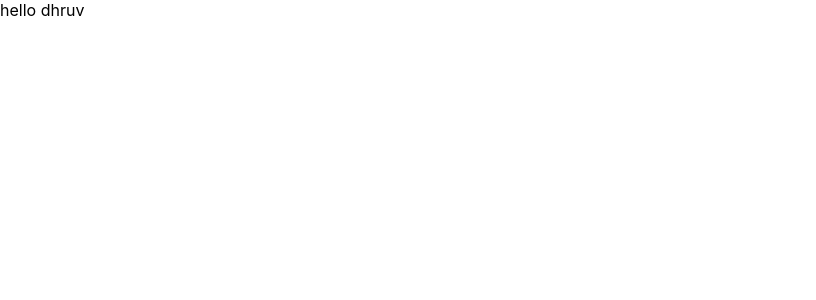
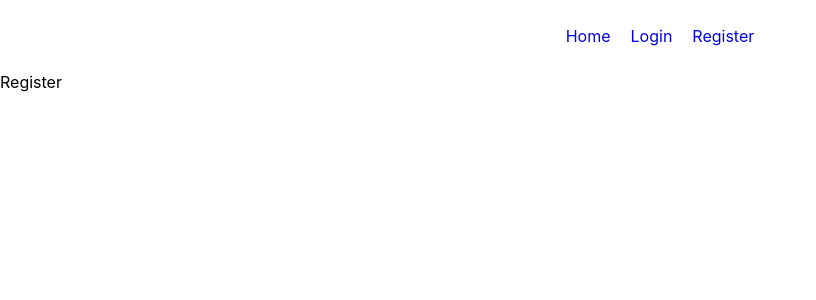
Before and after one commit to dhruvsakariya/social-media-client, a React (Create React App) app: page /register in a window 1280 px wide. Shown: the top 300 px of the page, without its empty margins (0-816 px from the left). Built offline with nearby package versions, Linux system fonts and the light colour scheme.

Commit message:
add custom nav bar and fix semantic-ui bug

```diff
--- a/package.json
+++ b/package.json
@@ -10,7 +10,10 @@
     "graphql": "^16.2.0",
     "react": "^17.0.2",
     "react-dom": "^17.0.2",
+    "react-router-dom": "^5.1.2",
     "react-scripts": "5.0.0",
+    "semantic-ui-css": "^2.4.1",
+    "semantic-ui-react": "^0.88.1",
     "web-vitals": "^2.1.3"
   },
   "scripts": {
--- /dev/null
+++ b/src/App.css
@@ -0,0 +1,15 @@
+.nav-items {
+  display: flex;
+  justify-content: center;
+  align-items: center;
+}
+.nav-item {
+  list-style-type: none;
+  padding: 10px;
+}
+.link {
+  text-decoration: none;
+}
+.link:active {
+  color: black;
+}
--- a/src/App.js
+++ b/src/App.js
@@ -1,5 +1,47 @@
-function App() {
-  return <div>hello dhruv</div>;
+import { BrowserRouter as Router, Switch, Route, Link } from "react-router-dom";
+
+import Home from "./components/pages/Home";
+import Login from "./components/pages/Login";
+import Register from "./components/pages/Register";
+// import MenuBar from "./components/MenuBar";
+// import 'semantic-ui-css/semantic.min.css'
+import "./App.css";
+export default function App() {
+  return (
+    <Router>
+      {/* <MenuBar /> */}
+      <div>
+        <nav>
+          <ul className="nav-items">
+            <li className="nav-item">
+              <Link className="link" to="/">
+                Home
+              </Link>
+            </li>
+            <li className="nav-item">
+              <Link className="link" to="/login">
+                Login
+              </Link>
+            </li>
+            <li className="nav-item">
+              <Link className="link" to="/register">
+                Register
+              </Link>
+            </li>
+          </ul>
+        </nav>
+        <Switch>
+          <Route path="/login">
+            <Login />
+          </Route>
+          <Route path="/register">
+            <Register />
+          </Route>
+          <Route path="/">
+            <Home />
+          </Route>
+        </Switch>
+      </div>
+    </Router>
+  );
 }
-
-export default App;
--- /dev/null
+++ b/src/components/MenuBar.js
@@ -0,0 +1,30 @@
+import React, { useState } from "react";
+import { Menu } from "semantic-ui-react";
+
+export default function MenuBar() {
+  const [activeItem, setActiveItem] = useState();
+
+  const handleItemClick = (_, { name }) => setActiveItem(name);
+
+  return (
+    <Menu pointing secondary>
+      <Menu.Item
+        name="home"
+        active={activeItem === "home"}
+        onClick={handleItemClick}
+      />
+      <Menu.Menu position="right">
+        <Menu.Item
+          name="login"
+          active={activeItem === "login"}
+          onClick={handleItemClick}
+        />
+        <Menu.Item
+          name="register"
+          active={activeItem === "register"}
+          onClick={handleItemClick}
+        />
+      </Menu.Menu>
+    </Menu>
+  );
+}
--- /dev/null
+++ b/src/components/pages/Home.js
@@ -0,0 +1,7 @@
+import React from "react";
+
+const Home = () => {
+  return <div>home</div>;
+};
+
+export default Home;
--- /dev/null
+++ b/src/components/pages/Login.js
@@ -0,0 +1,7 @@
+import React from "react";
+
+const Login = () => {
+  return <div>Login</div>;
+};
+
+export default Login;
--- /dev/null
+++ b/src/components/pages/Register.js
@@ -0,0 +1,7 @@
+import React from "react";
+
+const Register = () => {
+  return <div>Register</div>;
+};
+
+export default Register;
--- a/src/index.js
+++ b/src/index.js
@@ -2,7 +2,6 @@ import ReactDOM from "react-dom";
 import "./index.css";
 import ApolloProvider from "./ApolloProvider";
 import reportWebVitals from "./reportWebVitals";
-
 ReactDOM.render(ApolloProvider, document.getElementById("root"));
 
 // If you want to start measuring performance in your app, pass a function
```
Also changed, not shown: 1 other file (tests, documents, lock files or other folders).
